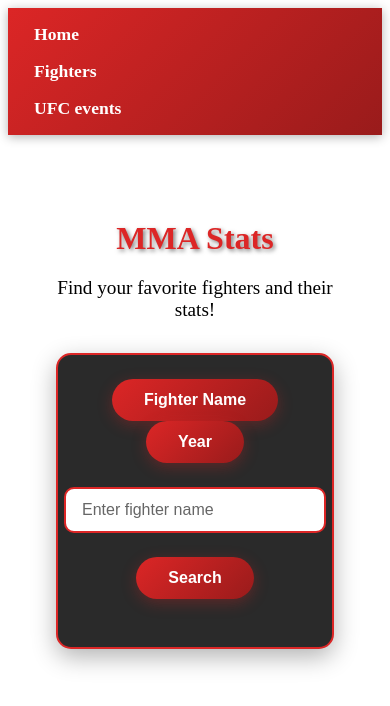
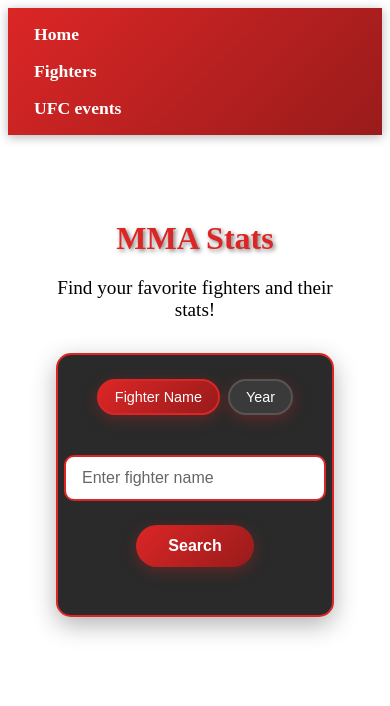
Before and after one commit to JesusBejar/mma-stats, a React (Vite) app: page / in a window 390 px wide. Shown: the top 706 px of the page. Built offline with nearby package versions, Linux system fonts and the light colour scheme.

Commit message:
added a whole bunch of styles

```diff
--- a/src/App.css
+++ b/src/App.css
@@ -128,23 +128,107 @@
   color: #666;
 }
 
+.search-toggle {
+  display: flex;
+  gap: 0.5rem;
+  margin-bottom: 1rem;
+}
+
+.search-toggle button {
+  background: #3a3a3a;
+  color: #ffffff;
+  border: 2px solid #555;
+  padding: 0.5rem 1rem;
+  border-radius: 20px;
+  font-size: 0.9rem;
+  font-weight: 500;
+  cursor: pointer;
+  transition: all 0.3s ease;
+}
+
+.search-toggle button:hover {
+  background: #4a4a4a;
+  border-color: #dc2626;
+}
+
+.search-toggle button.active {
+  background: linear-gradient(135deg, #dc2626, #991b1b);
+  border-color: #dc2626;
+  color: #ffffff;
+  box-shadow: 0 4px 15px rgba(220, 38, 38, 0.3);
+}
+
+.search-form button:disabled {
+  background: #666;
+  cursor: not-allowed;
+  opacity: 0.7;
+}
+
+.error-message {
+  background-color: rgba(220, 38, 38, 0.1);
+  border: 2px solid #dc2626;
+  border-radius: 10px;
+  padding: 1rem;
+  margin: 1rem auto;
+  max-width: 600px;
+  text-align: center;
+}
+
+.error-message p {
+  color: #dc2626;
+  font-weight: 600;
+  margin: 0;
+}
+
+.loading-message {
+  background-color: rgba(255, 255, 255, 0.1);
+  border: 2px solid #ffffff;
+  border-radius: 10px;
+  padding: 1rem;
+  margin: 1rem auto;
+  max-width: 600px;
+  text-align: center;
+}
+
+.loading-message p {
+  color: #ffffff;
+  font-weight: 600;
+  margin: 0;
+  animation: pulse 1.5s ease-in-out infinite;
+}
+
+@keyframes pulse {
+  0%, 100% { opacity: 1; }
+  50% { opacity: 0.5; }
+}
+
 /* fighter card styles */
 .search-results {
   display: grid;
-  grid-template-columns: repeat(auto-fill, minmax(350px, 1fr));
-  gap: 1.5rem;
-  padding: 2rem;
+  grid-template-columns: repeat(4, 1fr);
+  gap: 1rem;
+  padding: 1.5rem;
   margin-top: 2rem;
 }
 
 .fighter-card {
   background: linear-gradient(145deg, #2a2a2a, #1f1f1f);
   border: 2px solid #dc2626;
-  border-radius: 15px;
-  padding: 1.5rem;
-  box-shadow: 0 8px 25px rgba(0, 0, 0, 0.4);
+  border-radius: 12px;
+  padding: 1rem;
+  box-shadow: 0 6px 20px rgba(0, 0, 0, 0.4);
   transition: all 0.3s ease;
   text-align: center;
+}
+
+.fighter-card img {
+  width: 120px;
+  height: 120px;
+  border-radius: 50%;
+  object-fit: cover;
+  object-position: center top;
+  margin-bottom: 0.5rem;
+  border: 2px solid #dc2626;
 }
 
 .fighter-card:hover {
@@ -155,37 +239,37 @@
 
 .fighter-card h1 {
   color: #dc2626;
-  font-size: 1.5rem;
-  margin-bottom: 0.5rem;
+  font-size: 1.2rem;
+  margin-bottom: 0.4rem;
   text-transform: uppercase;
-  letter-spacing: 1px;
+  letter-spacing: 0.5px;
 }
 
 .fighter-card h5 {
   color: #ffffff;
-  font-size: 1rem;
-  margin-bottom: 0.75rem;
+  font-size: 0.9rem;
+  margin-bottom: 0.6rem;
   font-style: italic;
 }
 
 .fighter-card h3 {
   color: #f0f0f0;
-  font-size: 1.1rem;
-  margin-bottom: 0.5rem;
+  font-size: 0.95rem;
+  margin-bottom: 0.4rem;
 }
 
 .fighter-card h2 {
   color: #dc2626;
-  font-size: 1.2rem;
-  margin-bottom: 1rem;
+  font-size: 1rem;
+  margin-bottom: 0.8rem;
   font-weight: bold;
 }
 
 .fighter-card p {
   color: #cccccc;
-  font-size: 0.95rem;
-  margin-bottom: 0.5rem;
-  padding: 0.25rem 0;
+  font-size: 0.85rem;
+  margin-bottom: 0.4rem;
+  padding: 0.2rem 0;
 }
 
 /* year event card styles */
@@ -242,6 +326,18 @@
 }
 
 /* ===== additional styles ===== */
+@media (max-width: 1200px) {
+  .search-results {
+    grid-template-columns: repeat(3, 1fr);
+  }
+}
+
+@media (max-width: 900px) {
+  .search-results {
+    grid-template-columns: repeat(2, 1fr);
+  }
+}
+
 @media (max-width: 768px) {
   nav ul {
     flex-direction: column;
@@ -266,4 +362,9 @@
     grid-template-columns: 1fr;
     padding: 1rem;
   }
+
+  .year-results {
+    grid-template-columns: 1fr;
+    padding: 1rem;
+  }
 }
```
